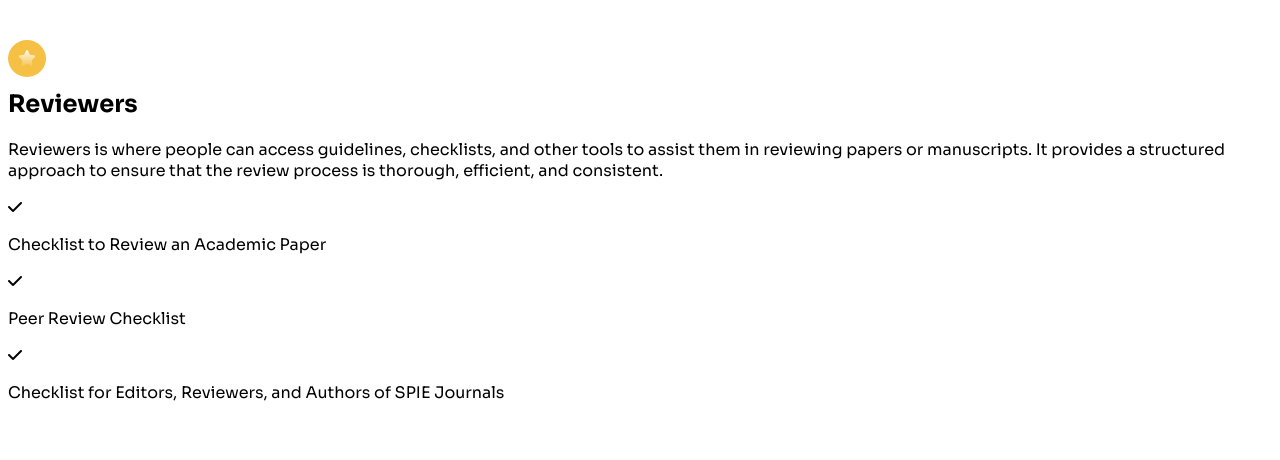
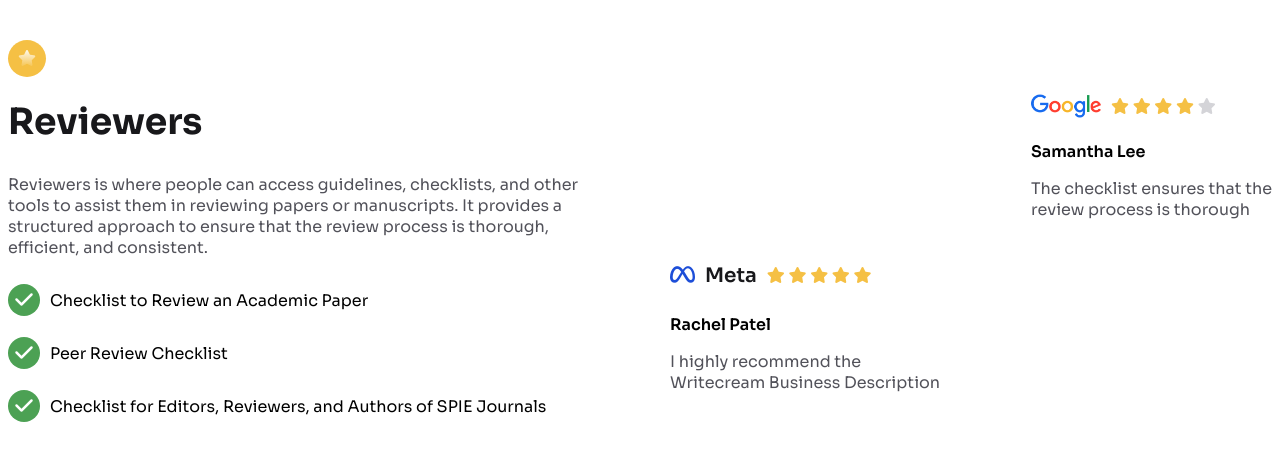
Before and after one commit to swadeshchisim/testimonial-page, a plain HTML site: page index.html in a window 1280 px wide. Drawn offline with Linux system fonts and the light colour scheme.

Commit message:
testimonial has added

```diff
--- a/css/style.css
+++ b/css/style.css
@@ -9,6 +9,16 @@ body {
     max-width: 1280px;;
     margin: 0 auto;
     padding: 40px 0;
+}
+
+.testimonial {
+    display: flex;
+    justify-content: space-between;
+    align-items: center;
+    gap: 60px;
+}
+.half-width {
+    width: 50%;
 }
 .icon-container {
     width: 24px;
@@ -23,3 +33,87 @@ body {
   -webkit-text-fill-color: transparent;
   padding: 2px;
 }
+
+.section-title {
+    color: #18181B;
+    font-size: 36px;
+}
+.section-description {
+    color: #52525A;
+}
+
+/* check list styles */
+.check-list {
+    display: flex;
+    justify-items: center;
+    align-items: center;
+    gap: 10px;
+}
+.check-list-icon {
+    width: 32px;
+    height: 32px;
+    background: #4CA154;
+    border-radius: 50%;
+    display: flex;
+    justify-content: center;
+    align-items: center;
+}
+.check-list-icon > i {
+    color: #fff;
+    padding: 4px;
+    font-size: 20px;
+}
+
+/* reviewer styles */
+
+.individual-review-container {
+    display: flex;
+    flex-direction: column;
+}
+.meta-review > i {
+    color: #F5C044;
+}
+.fa-meta {
+    color: #1D4ED8;
+    font-size: 20px;
+}
+.meta-title {
+    color: #18181B;
+    font-size: 20px;
+    font-weight: 600;
+}
+.user-name {
+    font-size: 16px;
+    font-weight: 600;
+    margin: 0;
+}
+.user-review {
+    color: #52525A;
+}
+.review-container {
+    display: flex;
+    align-items: center;
+    gap: 10px;
+}
+.google-reviewer {
+    align-self: end;
+}
+.meta-reviewer {
+    align-self: start;
+}
+.google-image {
+    width: 70px;
+}
+.meta-review > .empty{
+    color: #D4D4D8;
+}
+
+/* media query styles */
+@media only screen and (max-width: 640px) {
+    .half-width {
+        width: 100%;
+    }
+    .testimonial {
+        flex-direction: column;
+    }
+}
--- a/index.html
+++ b/index.html
@@ -13,33 +13,69 @@
 </head>
 <body>
     <!-- testimonial area starts here -->
-    <section>
-        <div class="container">
+    <section class="container">
+        <div class="testimonial">
             <!-- reviewer text area -->
-            <div class="">
+            <div class="half-width">
                 <span class="icon-container">
                     <i class="fa-solid fa-star reviewer-icon"></i>
                 </span>
-                <h2>Reviewers</h2>
-                <p>Reviewers is where people can access guidelines, checklists, and other tools to assist them in reviewing papers or manuscripts. It provides a structured approach to ensure that the review process is thorough, efficient, and consistent.</p>
+                <h2 class="section-title">Reviewers</h2>
+                <p class="section-description">Reviewers is where people can access guidelines, checklists, and other tools to assist them in reviewing papers or manuscripts. It provides a structured approach to ensure that the review process is thorough, efficient, and consistent.</p>
 
                 <div>
                     <span class="check-list">
-                        <i class="fa-solid fa-check"></i>
+                        <span class="check-list-icon">
+                            <i class="fa-solid fa-check"></i>
+                        </span>
                         <p>Checklist to Review an Academic Paper</p>
                     </span>
                     <span class="check-list">
-                        <i class="fa-solid fa-check"></i>
+                        <div class="check-list-icon">
+                            <i class="fa-solid fa-check"></i>
+                        </div>
                         <p>Peer Review Checklist</p>
                     </span>
                     <span class="check-list">
-                        <i class="fa-solid fa-check"></i>
+                        <div class="check-list-icon">
+                            <i class="fa-solid fa-check"></i>
+                        </div>
                         <p>Checklist for Editors, Reviewers, and Authors of SPIE Journals</p>
                     </span>
                 </div>
             </div>
             <!-- individual review -->
-            <div></div>
+            <div class="half-width individual-review-container">
+                <div class="google-reviewer">
+                    <div class="review-container">
+                        <img class="google-image" src="images/social.png" alt="">
+                        <span class="meta-review">
+                            <i class="fa-solid fa-star"></i>
+                            <i class="fa-solid fa-star"></i>
+                            <i class="fa-solid fa-star"></i>
+                            <i class="fa-solid fa-star"></i>
+                            <i class="fa-solid fa-star empty"></i>
+                        </span>
+                    </div>
+                    <h5 class="user-name">Samantha Lee</h5>
+                    <p class="user-review">The checklist ensures that the <br> review process is thorough</p>
+                </div>
+                <div class="meta-reviewer">
+                    <div class="review-container">
+                        <i class="fa-brands fa-meta"></i>
+                        <h4 class="meta-title">Meta</h4>
+                        <span class="meta-review">
+                            <i class="fa-solid fa-star"></i>
+                            <i class="fa-solid fa-star"></i>
+                            <i class="fa-solid fa-star"></i>
+                            <i class="fa-solid fa-star"></i>
+                            <i class="fa-solid fa-star"></i>
+                        </span>
+                    </div>
+                    <h5 class="user-name">Rachel Patel</h5>
+                    <p class="user-review">I highly recommend the <br> Writecream Business Description</p>
+                </div>
+            </div>
         </div>
     </section>
 
```
Also changed, not shown: images/social.png (added).
